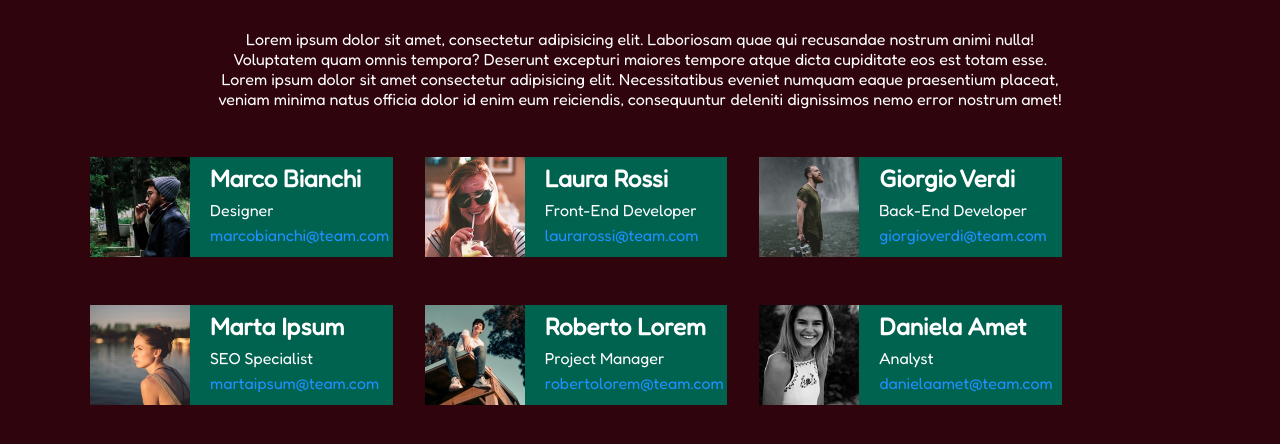
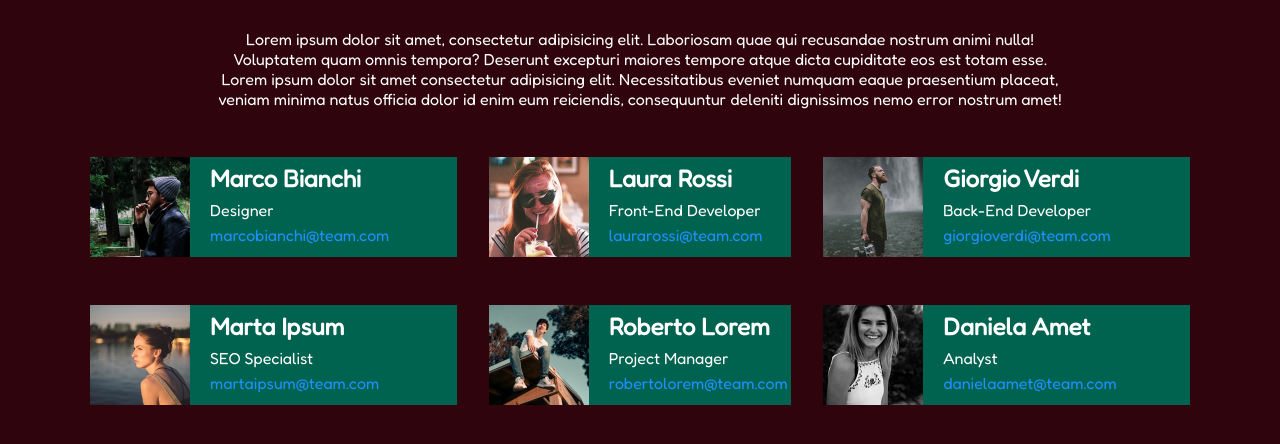
Before and after one commit to ClaudioLeone/html-css-float-cards, a plain HTML site: page index.html in a window 1280 px wide. Shown: the part 74-518 px from the top of the page. Drawn offline with Linux system fonts and the light colour scheme.

Commit message:
Centered grid

```diff
--- a/CSS/style.css
+++ b/CSS/style.css
@@ -31,9 +31,10 @@ h1{
 }
 
 .col{
-    width: calc(100% / 3 - 64px);
+    width: calc(100% / 3);
     float: left;
     background-color:rgb(0, 99, 80);
+    margin: auto;
 }
 
 .clearfix::after{
```
Also changed, not shown: index.html (+0 -1 lines).
